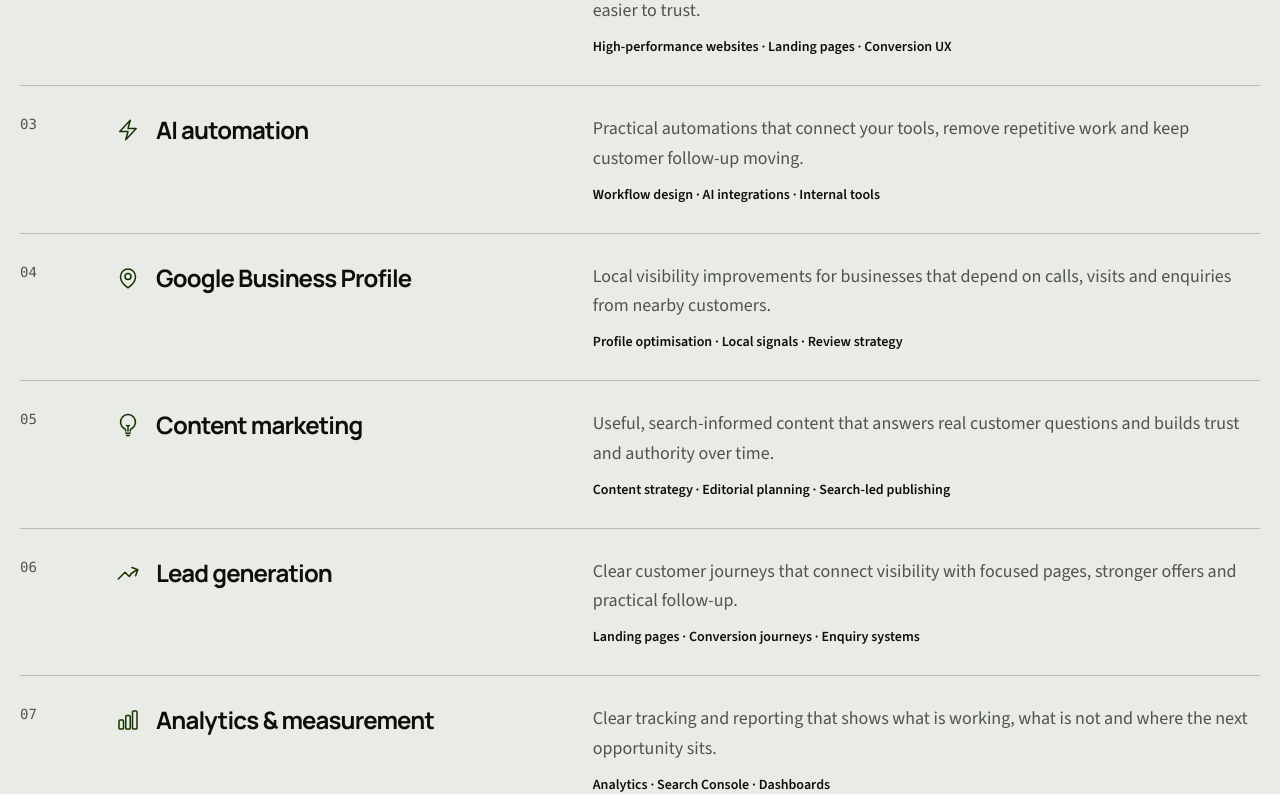
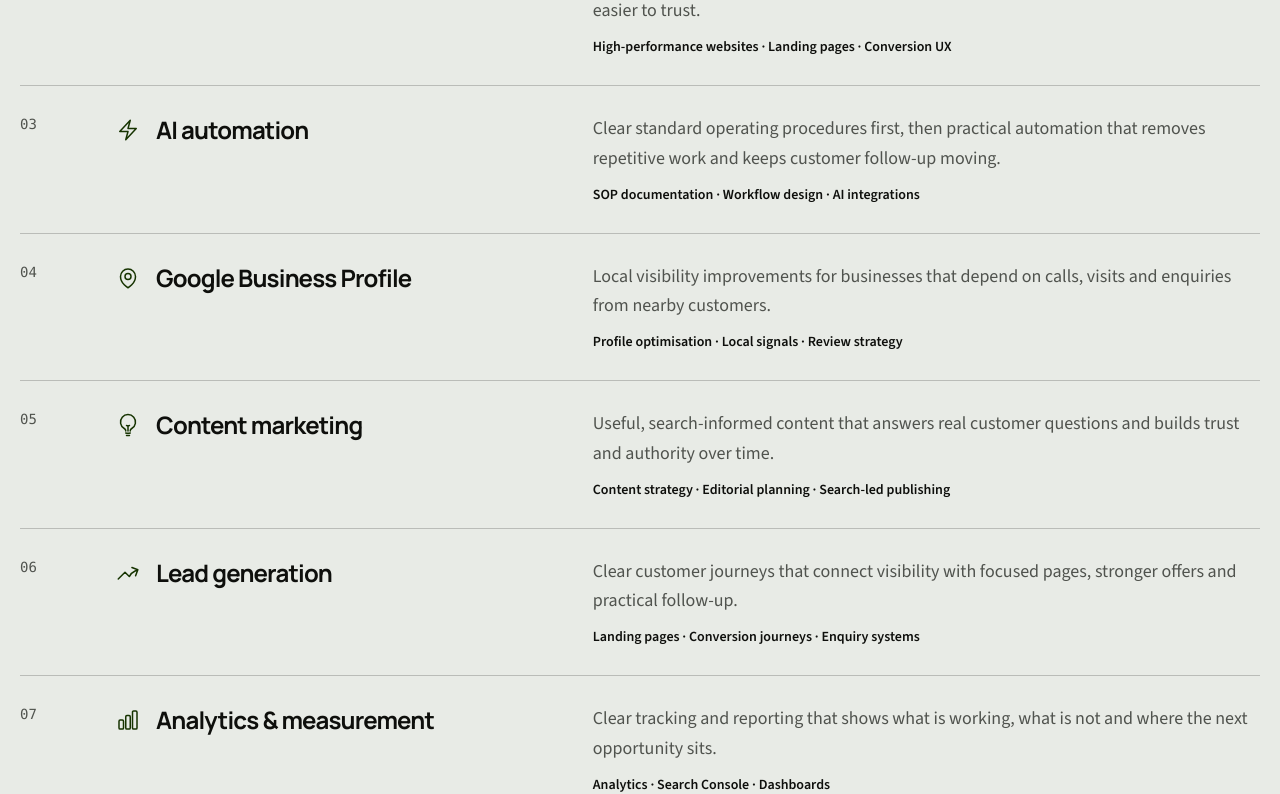
Before and after one commit to taranveerultra-bot/Tara-cv, a Next.js app: page / in a window 1280 px wide. Shown: the part 7292-8086 px from the top of the page. Built offline with nearby package versions, Linux system fonts and the light colour scheme.

Commit message:
Add SOP and remote coordination experience

```diff
--- a/src/components/PortfolioSections.tsx
+++ b/src/components/PortfolioSections.tsx
@@ -247,8 +247,8 @@ export const AboutSection = () => (
                                 copy: "Across different parts of New Zealand, I saw how quickly reputation moves. A recommendation, a review and the feeling that a business will keep its word often matter more than polished promotion. Trust is not a marketing extra here; it is part of the offer.",
                             },
                             {
-                                title: "That lesson shaped the systems I build",
-                                copy: "Now I connect websites, local visibility, useful content and automation so they keep creating value together. I use AI when it makes a real process clearer or more consistent—not simply because it is the latest tool.",
+                                title: "Clear systems make growth easier to manage",
+                                copy: "I am a strong believer in standard operating procedures. Often, the most useful automation starts with a clear document that helps a new person understand the work. Coordinating projects with overseas virtual assistants has reinforced that lesson: I stay hands-on and accountable, while making each process clear enough to follow, measure and improve. AI comes after that foundation, when it can make the work more consistent.",
                             },
                         ].map((chapter, index) => (
                             <li
--- a/src/data/services.ts
+++ b/src/data/services.ts
@@ -18,9 +18,9 @@ export const services: IService[] = [
     {
         title: "AI automation",
         description:
-            "Practical automations that connect your tools, remove repetitive work and keep customer follow-up moving.",
+            "Clear standard operating procedures first, then practical automation that removes repetitive work and keeps customer follow-up moving.",
         icon: "automation",
-        deliverables: ["Workflow design", "AI integrations", "Internal tools"],
+        deliverables: ["SOP documentation", "Workflow design", "AI integrations"],
     },
     {
         title: "Google Business Profile",
--- a/src/data/skills.ts
+++ b/src/data/skills.ts
@@ -11,7 +11,7 @@ export const skillGroups: ISkillGroup[] = [
     },
     {
         title: "Automation",
-        skills: ["AI workflows", "LLM integrations", "CRM automation", "Webhooks"],
+        skills: ["SOPs", "AI workflows", "CRM automation", "Systems documentation"],
     },
     {
         title: "Measurement",
```
